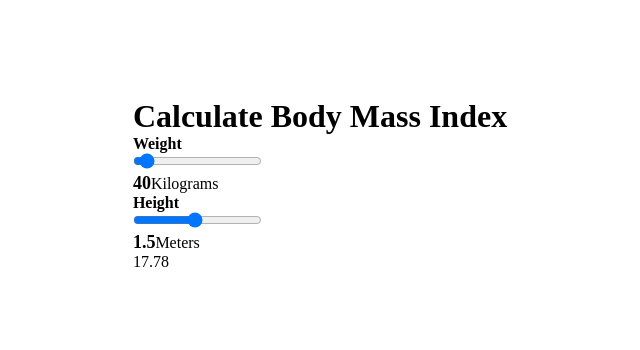
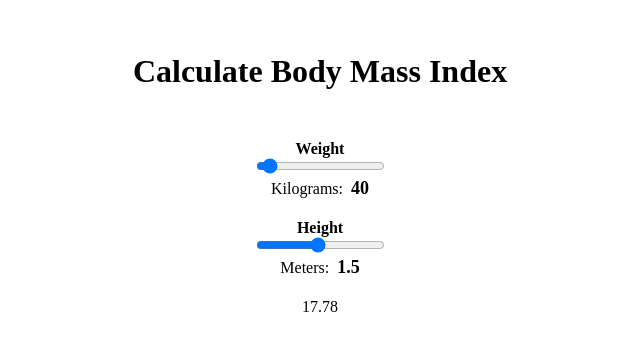
Before and after one commit to practice-ben/bmi-calculator, a React (Vite) app: page / in a window 1280 px wide. Shown: the part 216-566 px from the top of the page, without its empty margins (320-960 px from the left). Built offline with nearby package versions, Linux system fonts and the light colour scheme.

Commit message:
Arrange elements on the page

```diff
--- a/src/App.jsx
+++ b/src/App.jsx
@@ -33,8 +33,8 @@ export default function App() {
           <h4>Weight</h4>
           <input type="range" min="1" max="700" onChange={displayWeight} value={weight} />
           <p>
+            Kilograms:
             <span className="bold">{weight}</span>
-            Kilograms
           </p>
         </div>
         {/* height */}
@@ -42,8 +42,8 @@ export default function App() {
           <h4>Height</h4>
           <input type="range" min="0.1" max="3" step="0.01" onChange={displayHeight} value={height} />
           <p>
+            Meters:
             <span className="bold">{height}</span>
-            Meters
           </p>
         </div>
 
--- a/src/index.css
+++ b/src/index.css
@@ -9,7 +9,20 @@ body {
   display: grid;
   place-items: center;
 }
+.container {
+  display: flex;
+  flex-direction: column;
+  align-items: center;
+  text-align: center;
+  gap: 50px;
+}
+.inputs {
+  display: flex;
+  flex-direction: column;
+  gap: 20px;
+}
 .bold {
   font-weight: 600;
   font-size: 18px;
+  margin-left: 8px;
 }
```
